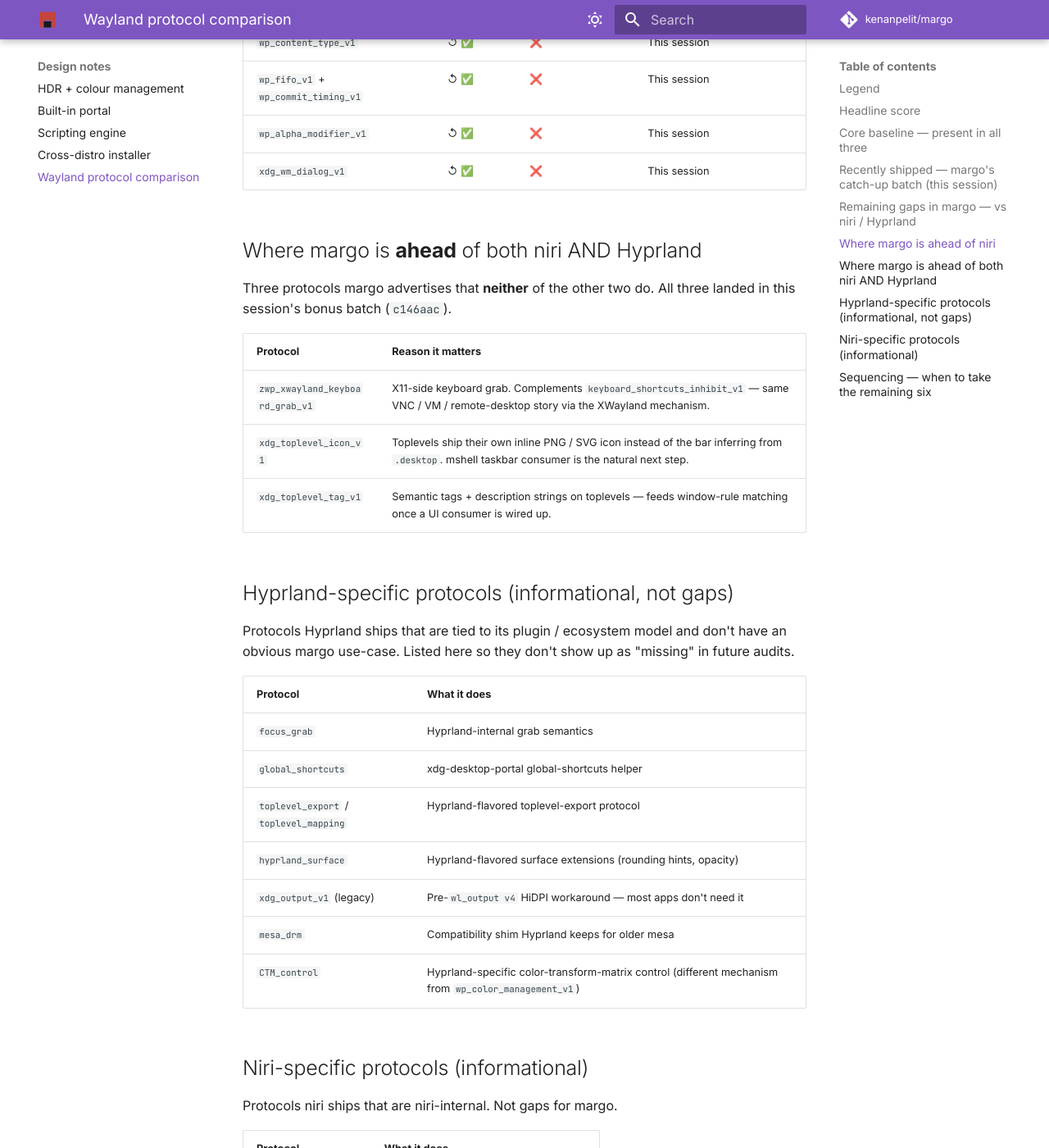
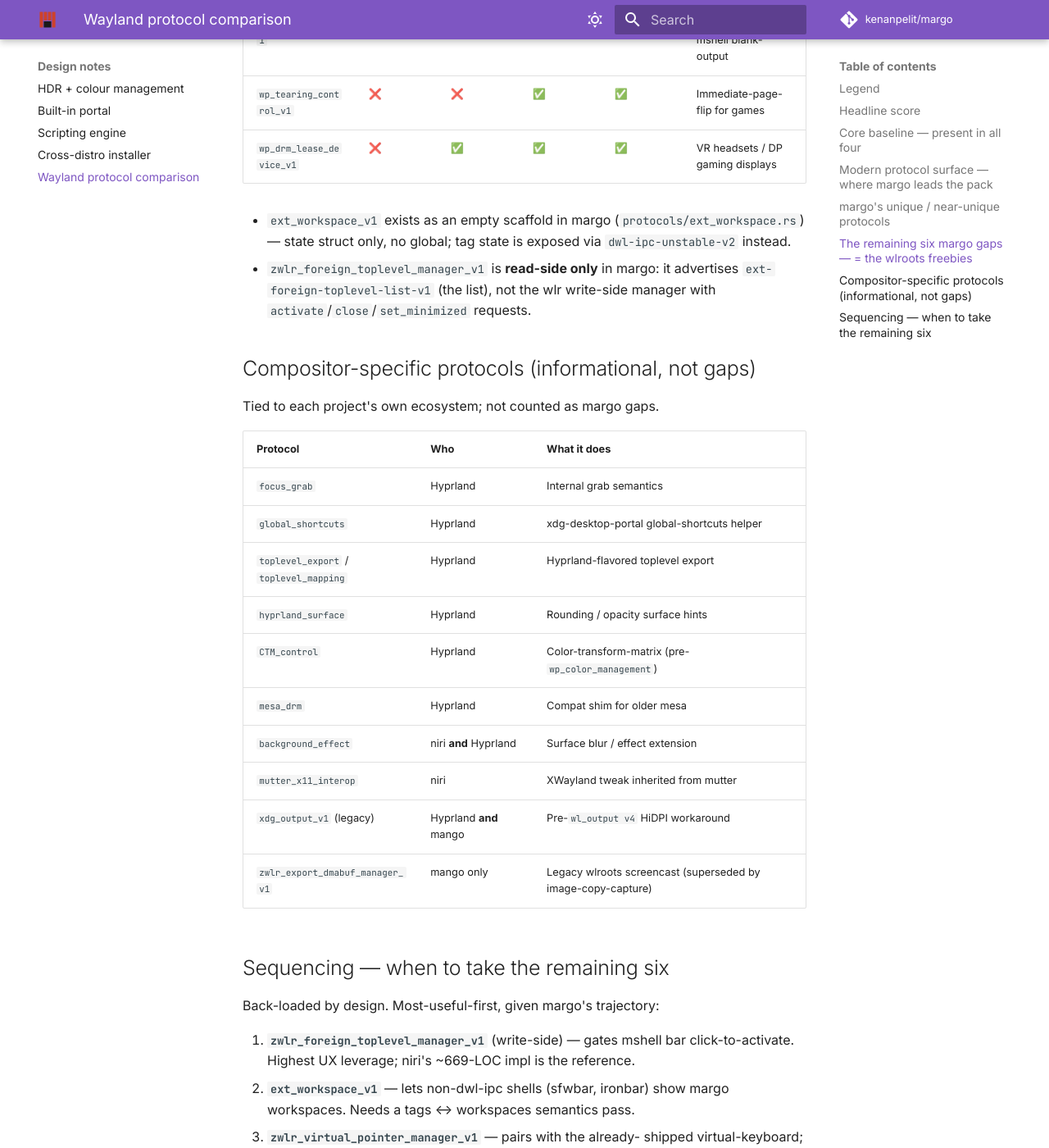
Before and after one commit to kenanpelit/margo, an MkDocs documentation site: the page built from docs/protocol-comparison.md, in a window 1280 px wide and 1400 px high, scrolled down 4386 px. Shown: the whole window at 82% size. Built offline with MkDocs 1.6.1 and Material for MkDocs 9.7.7, drawn with Linux system fonts in a browser that asks for light colours; comment, search, counter and statistics services are not loaded; some of the changed text lies outside the part shown.

Commit message:
docs(protocol-comparison): 4-way refresh vs niri/Hyprland/mango (2026-05-21)
Re-walked all three reference sources at today's HEAD — niri 26.4.0,
Hyprland 0.55.0, mango 0.13.1 — and rebuilt the matrix against margo's
55 delegate macros.

- Add mango (the C/wlroots ancestor) as a fourth column. Headline:
  margo ~54 has drawn level with mango ~53 on a different mix — margo
  carries the modern surface (HDR, content-type, fifo/commit-timing,
  security-context, pointer-warp, xdg-dialog, system-bell, toplevel-
  icon/tag, xwayland-kb-grab) wlroots doesn't expose, while mango keeps
  the legacy wlroots freebies that are almost exactly margo's six gaps.
- Fix stale claim: xdg_toplevel_tag is no longer margo-unique —
  Hyprland 0.55 ships it as XDGTag. Only xwayland_keyboard_grab and
  toplevel_icon remain unique to margo across all four.
- Add the zwlr_output_management_v1 row (all four ship it; was missing).
- Refresh date + per-project versions + source-walk method note.

Co-Authored-By: Claude Opus 4.7 <noreply@anthropic.com>

```diff
--- a/docs/protocol-comparison.md
+++ b/docs/protocol-comparison.md
@@ -1,163 +1,172 @@
-# Wayland Protocol Surface — margo vs niri vs Hyprland
+# Wayland Protocol Surface — margo vs niri vs Hyprland vs mango
 
-> **Last refreshed:** 2026-05-15
-> **Method:** Walked smithay `delegate_*!` macros + hand-rolled `GlobalDispatch` impls in margo, niri's same set, and Hyprland's `src/protocols/` directory.
+> **Last refreshed:** 2026-05-21
+> **Sources walked (all at that day's `HEAD`):**
+> - **margo** — this repo (smithay `delegate_*!` macros + hand-rolled `GlobalDispatch`).
+> - **niri** `26.4.0` (`4294948`) — same smithay method.
+> - **Hyprland** `0.55.0` (`v0.55.0-55-g95d9ae2`) — `src/protocols/*.cpp` + `src/protocols/core/`.
+> - **mango** `0.13.1` (`0.13.1-19-gda1e1ca`) — wlroots `wlr_*_create()` call sites + `protocols/*.xml`.
 
 This document is the source-of-truth audit of which Wayland protocols
-each Rust- or C++-backed daily-driver compositor advertises. It's
-maintained alongside `road_map.md` §15.10 (the work plan); this file
-is the **read-side reference** for "what does each compositor
-actually advertise."
+each daily-driver compositor advertises. **mango** — the C/wlroots
+(dwl-derived) compositor that margo is the Rust rewrite of — is
+included so the comparison shows what margo gained, kept, and dropped
+relative to its own origin. Maintained alongside `road_map.md`
+§15.10; this file is the **read-side reference** for "what does each
+compositor actually advertise."
 
 ## Legend
 
 | Mark | Meaning |
 |---|---|
 | ✅ | shipped / advertised |
-| ⚠️ | partial (e.g. read-only, no write-side) |
+| ⚠️ | partial (e.g. read-only, no write-side; or reached via a different mechanism) |
 | ❌ | not advertised |
-| 🔧 | hand-rolled (not from smithay) |
-| ↺ | smithay-native (delegate macro / built-in state) |
 
 ## Headline score
 
-| Compositor | Protocols advertised (approx.) | Note |
-|---|---|---|
-| **Hyprland** | ~62 | Widest surface — includes Hyprland-specific protocols (`focus_grab`, `global_shortcuts`, `toplevel_export`, `toplevel_mapping`, `hyprland_surface`) |
-| **margo** | **~54** | **Passed niri** on 2026-05-15; pursuing Hyprland on standard protocols |
-| **niri** | ~41 | Tightest surface; deliberately minimal |
+Counted with each project's native method (delegate macros / protocol
+files / `wlr_*_create` globals), **core protocols included** so the
+numbers are comparable.
 
-## Core baseline — present in all three
+| Compositor | Protocols (approx.) | Stack | Note |
+|---|---|---|---|
+| **Hyprland** `0.55.0` | **~67** | C++ (hand-rolled) | Widest surface — 61 protocol modules + 6 core, plus Hyprland-only extensions |
+| **margo** | **~54** | Rust / smithay | Modern surface; **passed niri**, **drew level with mango** on a different protocol mix |
+| **mango** `0.13.1` | **~53** | C / wlroots | Broad-but-legacy: wlroots hands it everything, including protocols margo still lacks |
+| **niri** `26.4.0` | **~41** | Rust / smithay | Tightest surface; deliberately minimal |
 
-All daily-driver Wayland compositors must ship these. No comparison
-table — assume ✅ everywhere.
+The headline story shifted this refresh: **margo (~54) has effectively
+drawn level with its own C ancestor mango (~53) in raw count — but with
+a deliberately different mix.** margo carries the *modern* protocol
+surface (HDR colour-management, content-type, fifo/commit-timing,
+security-context, pointer-warp, xdg-dialog, system-bell, toplevel-icon,
+toplevel-tag, xwayland-keyboard-grab) that mango's wlroots base does not
+expose, while mango still wins the *legacy wlroots freebies* (tearing,
+drm-lease, virtual-pointer, output-power, ext-workspace,
+foreign-toplevel write-side, export-dmabuf) that margo has not wired up
+yet. The remaining six margo gaps are, almost exactly, that
+wlroots-freebie set.
 
-- `wl_compositor` / `wl_shm` / `wl_seat` / `wl_output`
+## Core baseline — present in all four
+
+All four advertise these. No comparison table — assume ✅ everywhere.
+
+- `wl_compositor` / `wl_subcompositor` / `wl_shm` / `wl_seat` / `wl_output`
 - `wp_viewporter`, `wp_presentation_time`, `wp_cursor_shape_v1`,
   `wp_fractional_scale_v1`
 - `zwlr_layer_shell_v1`
-- `xdg_shell`, `xdg_activation_v1`, `xdg_decoration_unstable_v1`
+- `xdg_shell`, `xdg_activation_v1`, `xdg_decoration_unstable_v1`,
+  `xdg_foreign_v2`
 - `linux_dmabuf_v1`
 - `ext_session_lock_v1`, `ext_idle_notifier_v1`,
   `zwp_idle_inhibit_manager_v1`
 - `wl_data_device`, `zwlr_data_control_manager_v1`,
+  `ext_data_control_manager_v1`,
   `zwp_primary_selection_device_manager_v1`
-- `zwp_pointer_constraints_v1`, `zwp_relative_pointer_manager_v1`
+- `zwp_pointer_constraints_v1`, `zwp_relative_pointer_manager_v1`,
+  `zwp_pointer_gestures_v1`
 - `zwp_text_input_manager_v3`, `zwp_input_method_manager_v2`,
   `zwp_virtual_keyboard_manager_v1`
+- `zwp_tablet_manager_v2`
+- `zwlr_gamma_control_manager_v1`, `zwlr_screencopy_manager_v1`
+- `org_kde_kwin_server_decoration`, `wp_single_pixel_buffer_v1`
+- `zwp_keyboard_shortcuts_inhibit_v1`
+- `zwlr_output_manager_v1` (**output-management** — read topology + apply
+  scale/transform/position; all four ship it, was previously missing
+  from this audit)
 
-## Recently shipped — margo's catch-up batch (this session)
+## Modern protocol surface — where margo leads the pack
 
-Sixteen protocols added in one pass on 2026-05-15; see commits
-`dc44818`, `74a0edb`, `c146aac`. All are smithay-native delegations.
+These are the protocols that separate a *current* compositor from a
+*legacy wlroots* one. margo and Hyprland carry almost the full set;
+niri and mango each miss large chunks.
 
-| Protocol | margo | niri | Hyprland | Use case |
-|---|---|---|---|---|
-| `zwp_keyboard_shortcuts_inhibit_v1` | ↺ ✅ | ↺ ✅ | ✅ | VNC / RDP / VM keyboard grab |
-| `zwp_pointer_gestures_v1` | ↺ ✅ | ↺ ✅ | ✅ | Touchpad pinch / swipe |
-| `xdg_foreign_v2` | ↺ ✅ | ↺ ✅ | ✅ | Firefox PiP, xdg-portal screencast |
-| `wp_single_pixel_buffer_v1` | ↺ ✅ | ↺ ✅ | ✅ | Solid-color buffer optimization |
-| `zwp_tablet_manager_v2` | ↺ ✅ | ↺ ✅ | ✅ | Wacom / Huion drawing tablets |
-| `wp_security_context_v1` | ↺ ✅ | ↺ ✅ | ✅ | Flatpak / sandboxed clients |
-| `org_kde_kwin_server_decoration` | ↺ ✅ | ↺ ✅ | ✅ | Legacy Qt5 / KDE decoration |
-| `wp_content_type_v1` | ↺ ✅ | ❌ | ✅ | Game / video / photo hint |
-| `wp_fifo_v1` | ↺ ✅ | ❌ | ✅ | FIFO commit ordering |
-| `wp_commit_timing_v1` | ↺ ✅ | ❌ | ✅ | Explicit commit-time targets |
-| `wp_alpha_modifier_v1` | ↺ ✅ | ❌ | ✅ | Per-surface alpha hint |
-| `xdg_wm_dialog_v1` | ↺ ✅ | ❌ | ✅ | Modal dialog hint |
-| `zwp_xwayland_keyboard_grab_v1` | ↺ ✅ | ❌ | ❌ | XWayland-side kb grab (**margo unique**) |
-| `xdg_toplevel_icon_v1` | ↺ ✅ | ❌ | ❌ | Inline app icons on toplevels (**margo unique**) |
-| `xdg_system_bell_v1` | ↺ ✅ | ❌ | ✅ | System bell |
-| `wp_pointer_warp_v1` | ↺ ✅ | ❌ | ✅ | Programmatic cursor warp |
-| `xdg_toplevel_tag_v1` | ↺ ✅ | ❌ | ❌ | Semantic toplevel tags (**margo unique**) |
+| Protocol | margo | niri | Hyprland | mango | Use case |
+|---|---|---|---|---|---|
+| `wp_color_management_v1` (HDR) | ✅ | ❌ | ✅ | ❌ | HDR / wide-gamut output |
+| `linux_drm_syncobj_v1` (explicit sync) | ✅ | ❌ | ✅ | ✅ | Tear-free GPU sync, NVIDIA |
+| `ext_image_copy_capture_v1` + capture-source | ✅ | ❌ | ✅ | ✅ | Modern screencast (replaces screencopy) |
+| `xwayland_shell_v1` | ✅ | ⚠️ diff path | ✅ | ❌ | HiDPI XWayland scaling |
+| `wp_content_type_v1` | ✅ | ❌ | ✅ | ❌ | Game / video / photo hint |
+| `wp_fifo_v1` | ✅ | ❌ | ✅ | ❌ | FIFO commit ordering |
+| `wp_commit_timing_v1` | ✅ | ❌ | ✅ | ❌ | Explicit commit-time targets |
+| `wp_alpha_modifier_v1` | ✅ | ❌ | ✅ | ✅ | Per-surface alpha hint |
+| `xdg_wm_dialog_v1` | ✅ | ❌ | ✅ | ❌ | Modal dialog hint |
+| `xdg_system_bell_v1` | ✅ | ❌ | ✅ | ❌ | System bell |
+| `wp_pointer_warp_v1` | ✅ | ❌ | ✅ | ❌ | Programmatic cursor warp |
+| `wp_security_context_v1` | ✅ | ✅ | ✅ | ❌ | Flatpak / sandboxed clients |
 
-## Remaining gaps in margo — vs niri / Hyprland
+## margo's unique / near-unique protocols
 
-Six protocols margo doesn't advertise that at least one of niri /
-Hyprland does. All require hand-rolled work (smithay either has no
-impl, or the smithay impl needs backend hookup). Deferred to a
-dedicated session per project policy.
+| Protocol | margo | niri | Hyprland | mango | Note |
+|---|---|---|---|---|---|
+| `zwp_xwayland_keyboard_grab_v1` | ✅ | ❌ | ❌ | ❌ | **margo unique** — X11-side kb grab for VNC/VM/remote |
+| `xdg_toplevel_icon_v1` | ✅ | ❌ | ❌ | ❌ | **margo unique** — inline app icons on toplevels |
+| `xdg_toplevel_tag_v1` | ✅ | ❌ | ✅ | ❌ | Semantic toplevel tags (Hyprland ships `XDGTag` too) |
 
-| Protocol | margo | niri | Hyprland | Cost | Daily-driver value |
+> **Correction this refresh:** `xdg_toplevel_tag_v1` is **no longer
+> margo-unique** — Hyprland 0.55 ships it as `XDGTag.cpp`. The previous
+> "margo unique vs both niri and Hyprland" claim was stale. Only
+> `xwayland_keyboard_grab` and `xdg_toplevel_icon` remain unique to
+> margo across all four.
+
+## The remaining six margo gaps — = the wlroots freebies
+
+Six protocols margo doesn't (fully) advertise. The pattern is now
+clear: **these are exactly the protocols wlroots hands mango and
+Hyprland for free, plus the two niri also hand-rolled.** smithay either
+has no impl or needs backend hookup, so margo has deferred them to a
+dedicated session.
+
+| Protocol | margo | niri | Hyprland | mango | Daily-driver value |
 |---|---|---|---|---|---|
-| `zwlr_foreign_toplevel_manager_v1` (write-side) | ⚠️ list-only | 🔧 ✅ | ✅ | ~669 LOC (niri ref) | mshell bar click-to-activate / close / minimize |
-| `ext_workspace_v1` | ❌ | 🔧 ✅ | ✅ | ~715 LOC (niri ref) + tag ↔ workspace semantic design | Modern workspace protocol — needed for shells that don't speak dwl-ipc |
-| `zwlr_virtual_pointer_manager_v1` | ❌ | 🔧 ✅ | ✅ | ~563 LOC (niri ref) | Companion to virtual-keyboard — remote-desktop / accessibility / `wtype --click` |
-| `wp_drm_lease_device_v1` | ❌ | 🔧 ✅ | ✅ | smithay-native, udev backend hookup | VR headsets (Valve Index, Vive), DP gaming displays bypass compositor |
-| `zwlr_output_power_management_v1` | ❌ | ❌ | ✅ | Hand-rolled (no smithay) | Wayland-side DPMS — `wlopm`, mshell DPMS control |
-| `wp_tearing_control_v1` | ❌ | ❌ | ✅ | Hand-rolled (no smithay) | Variable-refresh / immediate-page-flip for games |
+| `zwlr_foreign_toplevel_manager_v1` (write-side) | ⚠️ list-only | ✅ | ✅ | ✅ | mshell bar click-to-activate / close / minimize |
+| `ext_workspace_v1` | ❌ scaffold | ✅ | ✅ | ✅ | Workspace protocol for shells that don't speak dwl-ipc |
+| `zwlr_virtual_pointer_manager_v1` | ❌ | ✅ | ✅ | ✅ | Remote-desktop / accessibility / `wtype --click` |
+| `zwlr_output_power_management_v1` | ❌ | ❌ | ✅ | ✅ | Wayland-side DPMS — `wlopm`, mshell blank-output |
+| `wp_tearing_control_v1` | ❌ | ❌ | ✅ | ✅ | Immediate-page-flip for games |
+| `wp_drm_lease_device_v1` | ❌ | ✅ | ✅ | ✅ | VR headsets / DP gaming displays |
 
-## Where margo is **ahead** of niri
+- `ext_workspace_v1` exists as an empty scaffold in margo
+  (`protocols/ext_workspace.rs`) — state struct only, no global; tag
+  state is exposed via `dwl-ipc-unstable-v2` instead.
+- `zwlr_foreign_toplevel_manager_v1` is **read-side only** in margo: it
+  advertises `ext-foreign-toplevel-list-v1` (the list), not the wlr
+  write-side manager with `activate`/`close`/`set_minimized` requests.
 
-Eight protocols margo advertises that niri doesn't. The first four
-land via margo's already-shipped HDR / screencast / explicit-sync
-work; the last four landed in this session's catch-up batch.
+## Compositor-specific protocols (informational, not gaps)
 
-| Protocol | margo | niri | Why niri doesn't have it |
-|---|---|---|---|
-| `wp_color_management_v1` | 🔧 ✅ | ❌ | niri has no HDR work yet |
-| `ext_image_capture_source_v1` family | ↺ ✅ | ❌ | niri uses screencopy-only |
-| `linux_drm_syncobj_v1` (explicit sync) | ↺ ✅ | ❌ | niri pending |
-| `xwayland_shell_v1` (HiDPI XWayland scaling) | ↺ ✅ | (different mechanism) | niri reaches it via a different code path |
-| `wp_content_type_v1` | ↺ ✅ | ❌ | This session |
-| `wp_fifo_v1` + `wp_commit_timing_v1` | ↺ ✅ | ❌ | This session |
-| `wp_alpha_modifier_v1` | ↺ ✅ | ❌ | This session |
-| `xdg_wm_dialog_v1` | ↺ ✅ | ❌ | This session |
+Tied to each project's own ecosystem; not counted as margo gaps.
 
-## Where margo is **ahead** of both niri AND Hyprland
-
-Three protocols margo advertises that **neither** of the other two
-do. All three landed in this session's bonus batch (`c146aac`).
-
-| Protocol | Reason it matters |
-|---|---|
-| `zwp_xwayland_keyboard_grab_v1` | X11-side keyboard grab. Complements `keyboard_shortcuts_inhibit_v1` — same VNC / VM / remote-desktop story via the XWayland mechanism. |
-| `xdg_toplevel_icon_v1` | Toplevels ship their own inline PNG / SVG icon instead of the bar inferring from `.desktop`. mshell taskbar consumer is the natural next step. |
-| `xdg_toplevel_tag_v1` | Semantic tags + description strings on toplevels — feeds window-rule matching once a UI consumer is wired up. |
-
-## Hyprland-specific protocols (informational, not gaps)
-
-Protocols Hyprland ships that are tied to its plugin / ecosystem
-model and don't have an obvious margo use-case. Listed here so they
-don't show up as "missing" in future audits.
-
-| Protocol | What it does |
-|---|---|
-| `focus_grab` | Hyprland-internal grab semantics |
-| `global_shortcuts` | xdg-desktop-portal global-shortcuts helper |
-| `toplevel_export` / `toplevel_mapping` | Hyprland-flavored toplevel-export protocol |
-| `hyprland_surface` | Hyprland-flavored surface extensions (rounding hints, opacity) |
-| `xdg_output_v1` (legacy) | Pre-`wl_output v4` HiDPI workaround — most apps don't need it |
-| `mesa_drm` | Compatibility shim Hyprland keeps for older mesa |
-| `CTM_control` | Hyprland-specific color-transform-matrix control (different mechanism from `wp_color_management_v1`) |
-
-## Niri-specific protocols (informational)
-
-Protocols niri ships that are niri-internal. Not gaps for margo.
-
-| Protocol | What it does |
-|---|---|
-| `background_effect` | niri's own surface effects extension |
-| `mutter_x11_interop` | XWayland tweak niri inherits from mutter |
+| Protocol | Who | What it does |
+|---|---|---|
+| `focus_grab` | Hyprland | Internal grab semantics |
+| `global_shortcuts` | Hyprland | xdg-desktop-portal global-shortcuts helper |
+| `toplevel_export` / `toplevel_mapping` | Hyprland | Hyprland-flavored toplevel export |
+| `hyprland_surface` | Hyprland | Rounding / opacity surface hints |
+| `CTM_control` | Hyprland | Color-transform-matrix (pre-`wp_color_management`) |
+| `mesa_drm` | Hyprland | Compat shim for older mesa |
+| `background_effect` | niri **and** Hyprland | Surface blur / effect extension |
+| `mutter_x11_interop` | niri | XWayland tweak inherited from mutter |
+| `xdg_output_v1` (legacy) | Hyprland **and** mango | Pre-`wl_output v4` HiDPI workaround |
+| `zwlr_export_dmabuf_manager_v1` | mango only | Legacy wlroots screencast (superseded by image-copy-capture) |
 
 ## Sequencing — when to take the remaining six
 
-The deferred six are intentionally back-loaded. From most useful to
-least, given margo's current trajectory:
+Back-loaded by design. Most-useful-first, given margo's trajectory:
 
-1. **`zwlr_foreign_toplevel_manager_v1`** (write-side) — gates
-   mshell bar click-to-activate. Highest UX leverage.
-2. **`ext_workspace_v1`** — lets shells that don't speak dwl-ipc
-   (sfwbar, ironbar) show margo workspaces. Needs a semantics design
-   pass (tags ↔ workspaces).
+1. **`zwlr_foreign_toplevel_manager_v1`** (write-side) — gates mshell
+   bar click-to-activate. Highest UX leverage; niri's ~669-LOC impl is
+   the reference.
+2. **`ext_workspace_v1`** — lets non-dwl-ipc shells (sfwbar, ironbar)
+   show margo workspaces. Needs a tags ↔ workspaces semantics pass.
 3. **`zwlr_virtual_pointer_manager_v1`** — pairs with the already-
-   shipped virtual-keyboard. Unlocks accessibility tooling.
-4. **`zwlr_output_power_management_v1`** — Wayland-side DPMS so
-   mshell can blank outputs without going through libdrm directly.
-5. **`wp_tearing_control_v1`** — only matters for game-oriented users;
-   parallels HDR Phase 2 work in tone (perf-tuning).
-6. **`wp_drm_lease_device_v1`** — VR headsets / gaming displays.
-   Smithay does the protocol; the cost is udev-backend connector
-   exposure, which is a different code area.
+   shipped virtual-keyboard; unlocks accessibility tooling.
+4. **`zwlr_output_power_management_v1`** — Wayland-side DPMS so mshell
+   can blank outputs without libdrm.
+5. **`wp_tearing_control_v1`** — game-oriented users only.
+6. **`wp_drm_lease_device_v1`** — VR / gaming displays; smithay does the
+   protocol, cost is udev-backend connector exposure.
 
 See `road_map.md` §15.10 for the work plan and rationale.
```
